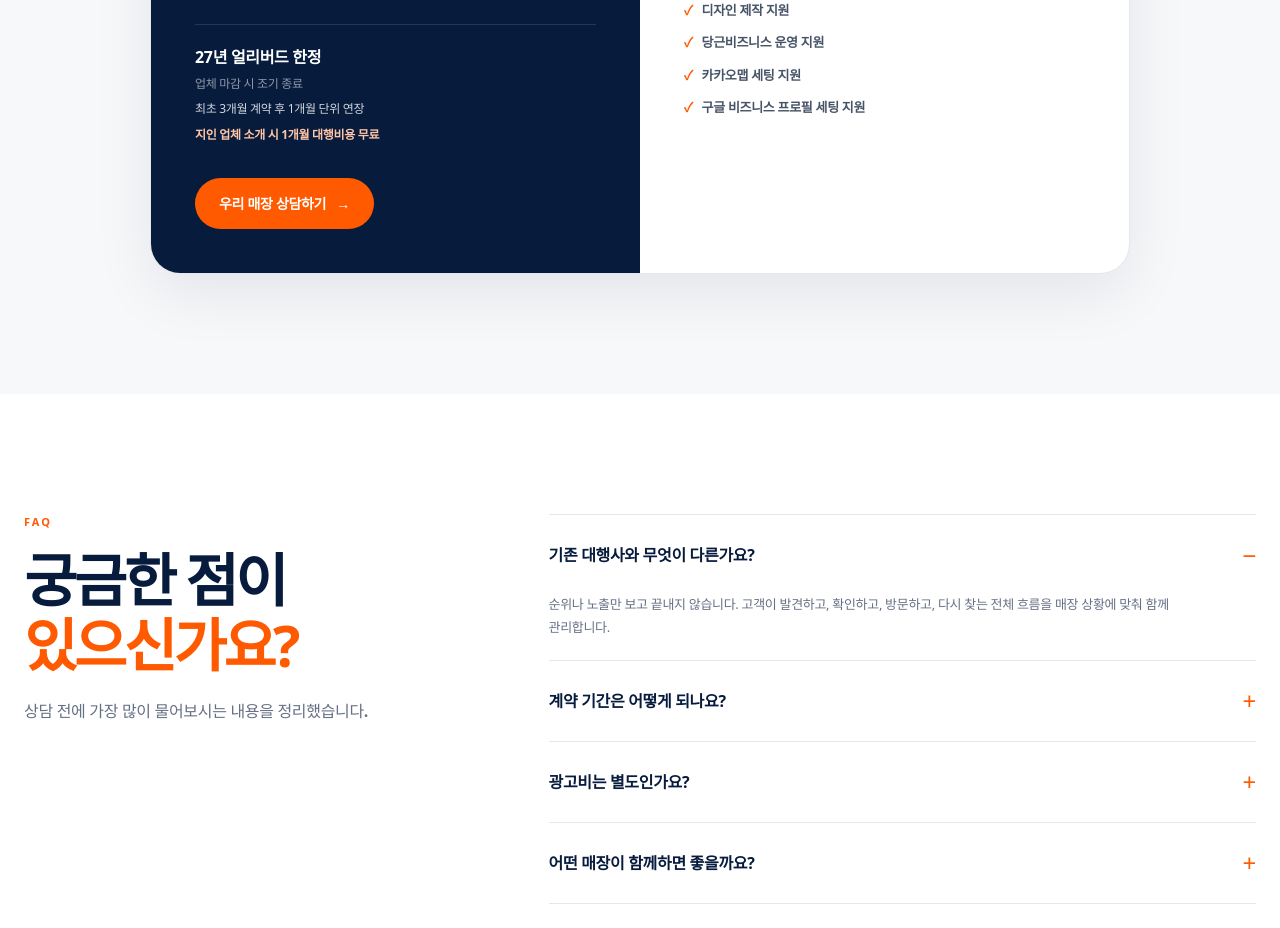
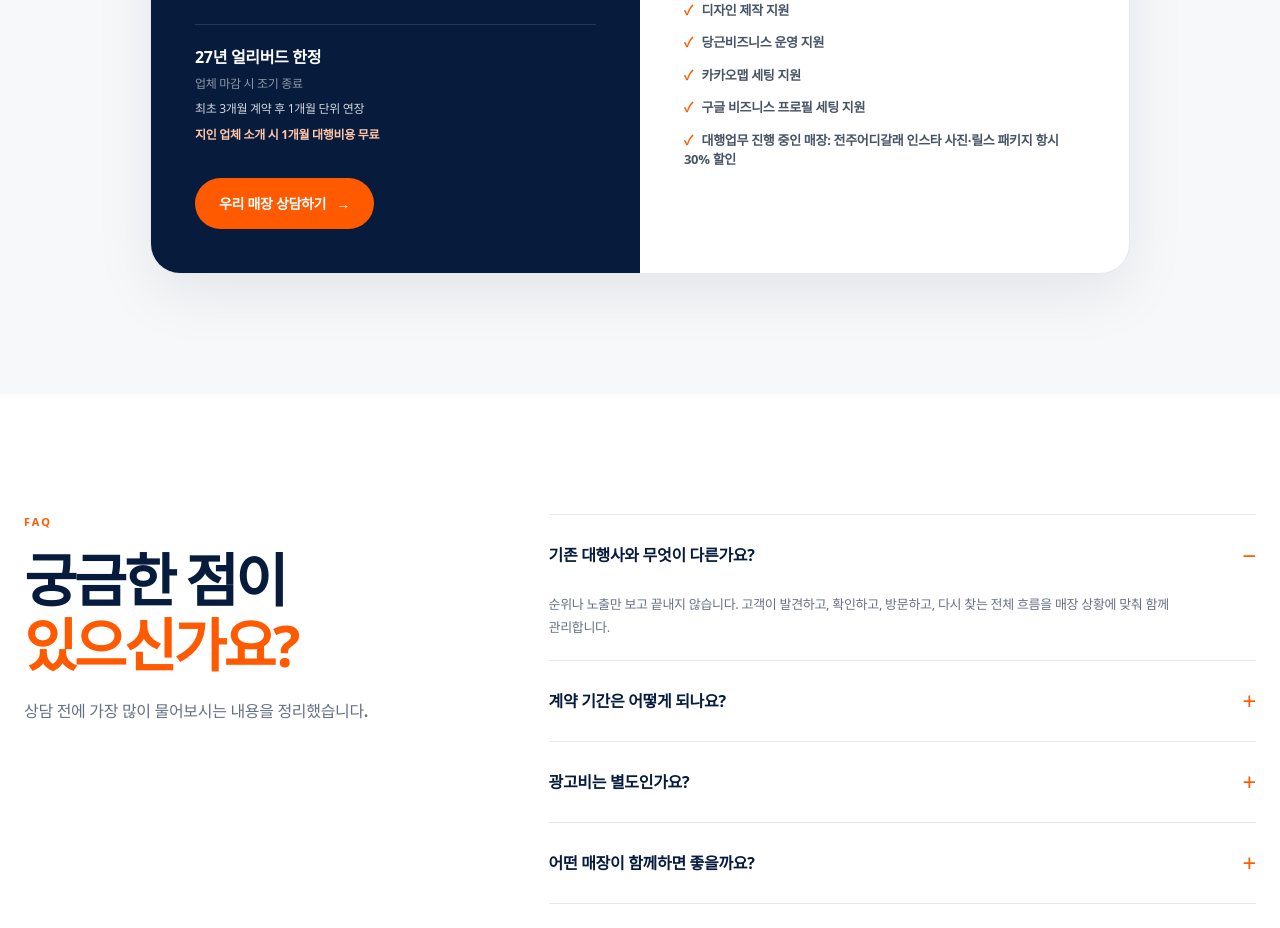
Before and after one commit to sangil92/donghaeng_company, a Next.js app: page / in a window 1280 px wide. Shown: the part 8160-9088 px from the top of the page. Built offline with nearby package versions, Linux system fonts and the light colour scheme.

Commit message:
Add Jeonju-everywhere package benefit to pricing

```diff
--- a/content/site.ts
+++ b/content/site.ts
@@ -80,6 +80,7 @@ export const pricing = {
     "당근비즈니스 운영 지원",
     "카카오맵 세팅 지원",
     "구글 비즈니스 프로필 세팅 지원",
+    "대행업무 진행 중인 매장: 전주어디갈래 인스타 사진·릴스 패키지 항시 30% 할인",
   ],
 } as const;
 
```
